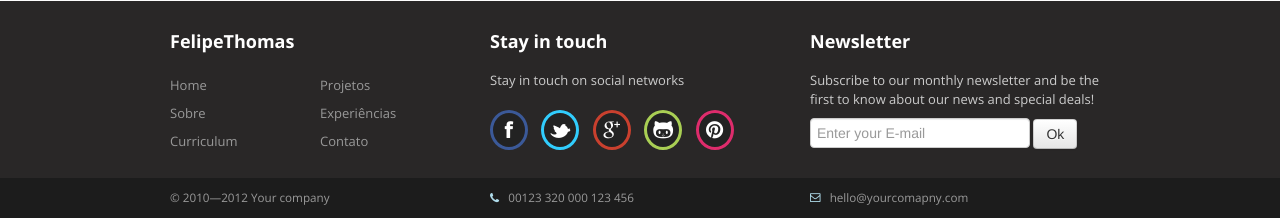
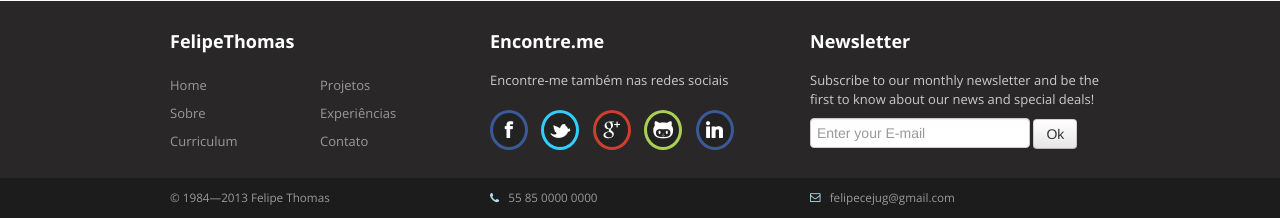
Before and after one commit to felipethomas/site-portfolio, a PHP site: page /index.php in a window 1280 px wide. Shown: the part 1079-1297 px from the top of the page. Run offline with PHP 8.4, Linux system fonts and the light colour scheme; some libraries are stand-ins or nearby versions.

Commit message:
atualizacoes

```diff
--- a/footer.php
+++ b/footer.php
@@ -13,13 +13,13 @@
 					</ul>
 				</div>
 				<div class="span4 social-networks">
-					<h3>Stay in touch</h3>
-					<p>Stay in touch on social networks</p>
-					<a href="#" title="Follow us on Facebook" class="icon-facebook"></a>
-					<a href="#" title="Follow us on Twitter" class="icon-twitter"></a>
-					<a href="#" title="Follow us on Google Plus" class="icon-google-plus"></a>
-					<a href="#" title="Follow us on Google Plus" class="icon-github"></a>
-					<a href="#" title="Follow us on Google Plus" class="icon-pinterest"></a>
+					<h3>Encontre.me</h3>
+					<p>Encontre-me tamb&eacute;m nas redes sociais</p>
+					<a href="https://www.facebook.com/felipe.thomas.33" title="Siga-me no Facebook" class="icon-facebook" target="_blank"></a>
+					<a href="https://twitter.com/felipethomasbr" title="Siga-me no Twitter" class="icon-twitter" target="_blank"></a>
+					<a href="https://plus.google.com/118253523847540149360" title="Siga-me no Google Plus" class="icon-google-plus" target="_blank"></a>
+					<a href="https://github.com/felipethomas" title="Siga-me no github" class="icon-github" target="_blank"></a>
+					<a href="https://www.linkedin.com/in/felipethomascv" title="Follow us on Google Plus" class="icon-linkedin" target="_blank"></a>
 				</div>
 				<div class="span4">
 					<h3>Newsletter</h3>
@@ -36,15 +36,15 @@
 			<div class="container">
 				<div class="row">
 					<div class="span4">
-						&copy; 2010—2012 Your company
+						&copy; 1984—2013 Felipe Thomas
 					</div>
 					<div class="span4">
 						<i class="icon-phone"></i> &nbsp;
-						00123 320 000 123 456
+						55 85 0000 0000
 					</div>
 					<div class="span4">
 						<i class="icon-envelope"></i> &nbsp;
-						hello@yourcomapny.com
+						felipecejug@gmail.com
 					</div>
 				</div> <!-- end .row -->
 			</div> <!-- end .container -->
```
